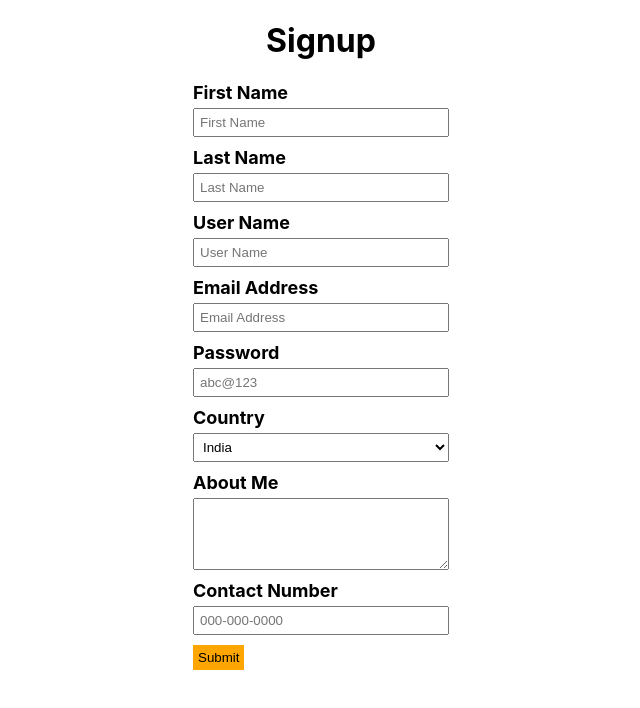
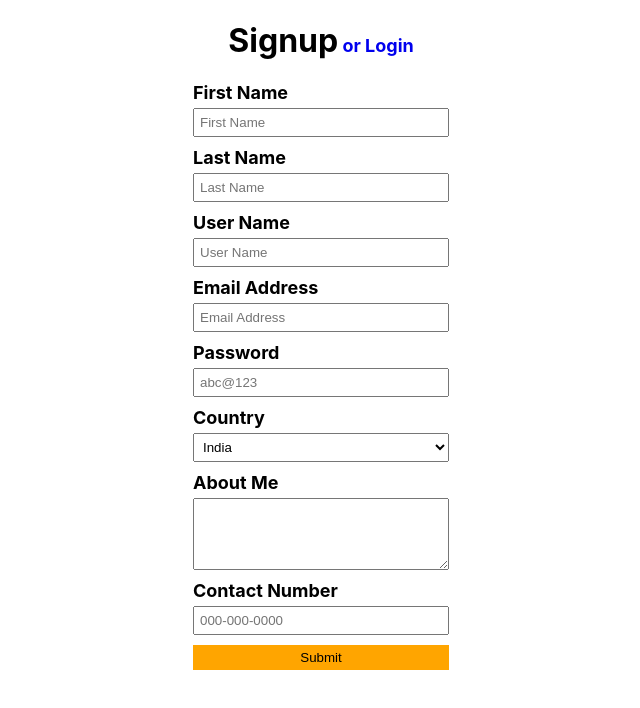
Before and after one commit to SilentBlades/quora-frontend, a React (Create React App) app: page / in a window 1280 px wide. Shown: the top 708 px of the page, without its empty margins (319-959 px from the left). Built offline with nearby package versions, Linux system fonts and the light colour scheme.

Commit message:
Still working on usercomponent

```diff
--- a/package.json
+++ b/package.json
@@ -5,6 +5,7 @@
   "dependencies": {
     "react": "^16.9.0",
     "react-dom": "^16.9.0",
+    "react-router-dom": "^5.0.1",
     "react-scripts": "3.1.1",
     "react-select-country-list": "^2.0.1"
   },
--- a/src/App.js
+++ b/src/App.js
@@ -3,7 +3,7 @@ import React, {Component} from 'react';
 // import AnswerComponent from './Answer/AnswerComponent.js';
 // import QuestionComponent from './Question/QuestionComponent.js';
 // import CommonComponent from './Common/CommonComponent.js';
-import SignupComponent from './UserComponent/SignupComponent.js';
+import UserComponent from './UserComponent/UserComponent.js';
 
 export default class App extends Component {
   render() {
@@ -13,7 +13,7 @@ export default class App extends Component {
         <AnswerComponent />
         <QuestionComponent />
         <CommonComponent /> */}
-        <SignupComponent />
+        <UserComponent />
       </div>
     );
   }
--- a/src/UserComponent/Signup.css
+++ b/src/UserComponent/SignupComponent.css
@@ -39,5 +39,9 @@ button{
     height: 25px;
     margin-bottom: 10px;
     padding: 5px;
-    width: 20%;
 }
+
+.link-noDecoration{
+    text-decoration: none;
+    font-size: large;
+}
--- a/src/UserComponent/SignupComponent.js
+++ /dev/null
@@ -1,90 +0,0 @@
-import React, { Component } from 'react';
-import './Signup.css';
-
-/*
- * 1. User Signup
- * 2. User Signin
- * 3. User Signout
- */
-
-export default class SignupComponent extends Component {
-
-    constructor(props) {
-        super(props);
-
-        this.handlePostSignupForm = this.handlePostSignupForm.bind(this);
-    }
-
-    handlePostSignupForm(event) {
-        const data = new FormData(event.target);
-        console.log(data.get('first_name'));
-        event.preventDefault();
-    }
-
-    render() {
-        return (
-            <div className="div-center">
-                <h1>
-                    Signup
-                </h1>
-                <SignupForm handlePostSignupForm={this.handlePostSignupForm}/>
-            </div>
-        )
-    }
-}
-
-function SignupForm(props) {
-
-    return (
-        <form className="form-flex-center" onSubmit={props.handlePostSignupForm}>
-            <label>
-                First Name
-            </label>
-            <input type="text" name="first_name" placeholder="First Name" />
-            <label>
-                Last Name
-            </label>
-            <input type="text" placeholder="Last Name" />
-            <label>
-                User Name
-            </label>
-            <input type="text" placeholder="User Name" />
-            <label>
-                Email Address
-            </label>
-            <input type="email" placeholder="Email Address" />
-            <label>
-                Password
-            </label>
-            <input type="password" placeholder="abc@123" />
-            <label>
-                Country
-            </label>
-            <select>
-                <option value="india" defaultValue="selected">
-                    India
-                </option>
-                <option value="usa">
-                    USA
-                </option>
-                <option value="canada">
-                    Canada
-                </option>
-                <option value="england">
-                    England
-                </option>
-            </select>
-            <label>
-                About Me
-            </label>
-            <textarea rows="4" cols="50" />
-            <label>
-                Contact Number
-            </label>
-            <input type="tel" placeholder="000-000-0000" />
-            <button>
-                Submit
-            </button>
-        </form>
-    );
-}
--- /dev/null
+++ b/src/UserComponent/UserComponent.js
@@ -0,0 +1,117 @@
+import React, { Component } from 'react';
+import { BrowserRouter as Router, Route, Link } from "react-router-dom";
+import './SignupComponent.css';
+
+/*
+ * 1. User Signup
+ * 2. User Signin
+ * 3. User Signout
+ */
+
+export default class UserComponent extends Component {
+
+    constructor(props) {
+        super(props);
+
+        this.handlePostSignupForm = this.handlePostSignupForm.bind(this);
+    }
+
+    handlePostSignupForm(event) {
+        const data = new FormData(event.target);
+        console.log(data.get('first_name'));
+        event.preventDefault();
+    }
+
+    render() {
+        return (
+            <div className="div-center">
+                <SignupForm handlePostSignupForm={this.handlePostSignupForm} />
+            </div>
+        )
+    }
+}
+
+function SignupForm(props) {
+
+    return (
+        <Router>
+            <h1>
+                Signup
+            <Link to="/login" className="link-noDecoration"> or Login</Link>
+            </h1>
+            <form className="form-flex-center" onSubmit={props.handlePostSignupForm}>
+                <label>
+                    First Name
+            </label>
+                <input type="text" name="first_name" placeholder="First Name" />
+                <label>
+                    Last Name
+            </label>
+                <input type="text" placeholder="Last Name" />
+                <label>
+                    User Name
+            </label>
+                <input type="text" placeholder="User Name" />
+                <label>
+                    Email Address
+            </label>
+                <input type="email" placeholder="Email Address" />
+                <label>
+                    Password
+            </label>
+                <input type="password" placeholder="abc@123" />
+                <label>
+                    Country
+            </label>
+                <select>
+                    <option value="india" defaultValue="selected">
+                        India
+                </option>
+                    <option value="usa">
+                        USA
+                </option>
+                    <option value="canada">
+                        Canada
+                </option>
+                    <option value="england">
+                        England
+                </option>
+                </select>
+                <label>
+                    About Me
+            </label>
+                <textarea rows="4" cols="50" />
+                <label>
+                    Contact Number
+            </label>
+                <input type="tel" placeholder="000-000-0000" />
+                <button>
+                    Submit
+            </button>
+            </form>
+            <Route path="/login" component={LoginForm} />
+        </Router>
+    );
+}
+
+function LoginForm(props) {
+    return (
+        <Router>
+            <h1>
+                Login
+            <Link to="/signup" className="link-noDecoration"> or Signup</Link>
+            </h1>
+            <form>
+                <label>
+                    Email Address
+            </label>
+                <input type="email" placeholder="Email Address" />
+                <label>
+                    Password
+            </label>
+                <input type="password" placeholder="abc@123" />
+            </form>
+            <Route path="/Signup" component={SignupForm} />
+        </Router>
+    );
+}
```
Also changed, not shown: 1 other file (tests, documents, lock files or other folders).
